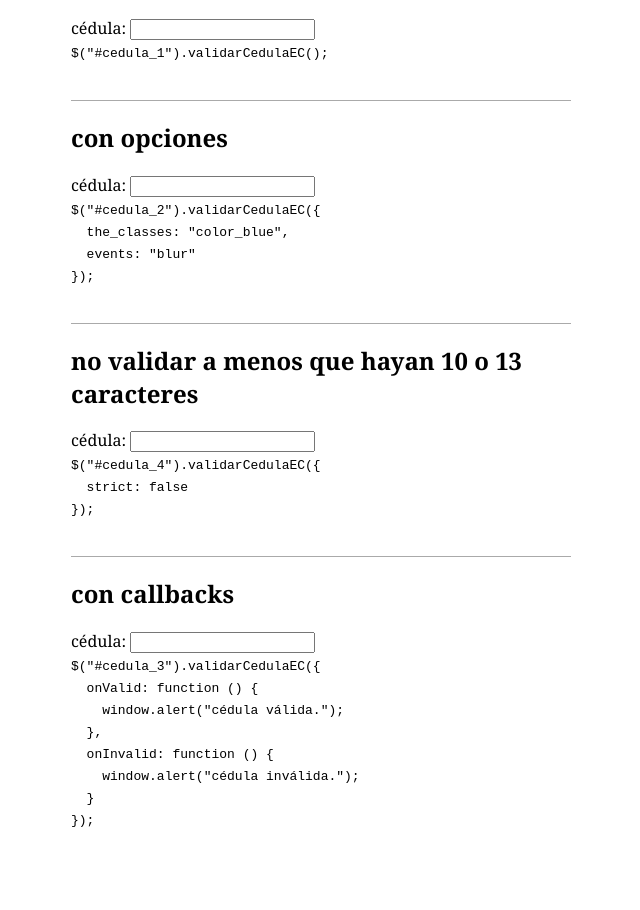
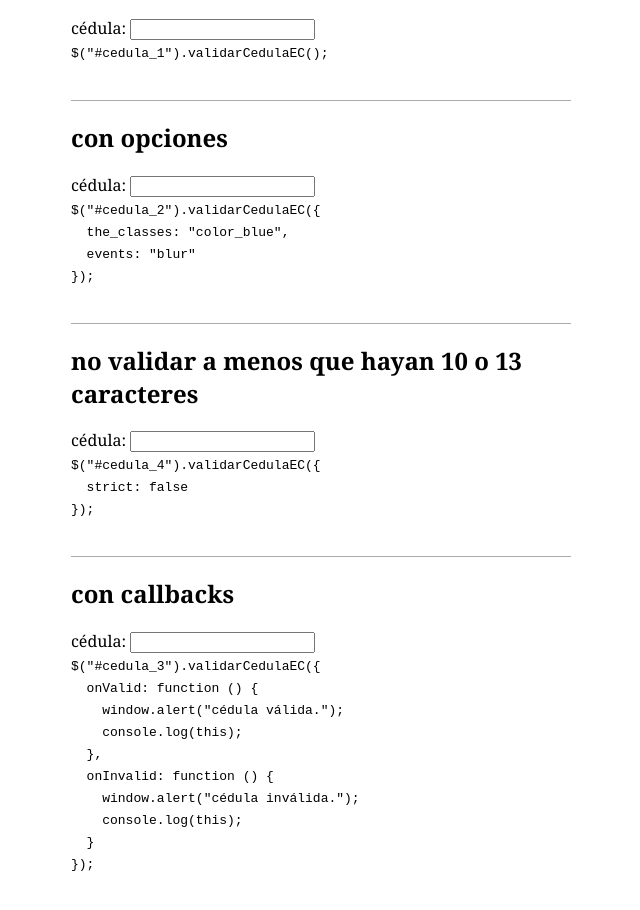
Before and after one commit to macool/jquery-ecuador-id-validator, a plain HTML site: page ejemplo.html in a window 1280 px wide. Shown: the part 146-1056 px from the top of the page, without its empty margins (319-959 px from the left). Before the commit the page ends 1021 px from the top, so only its background shows below. Drawn offline with Linux system fonts and the light colour scheme.

Commit message:
updated example in order to show object binding.

```diff
--- a/ejemplo.html
+++ b/ejemplo.html
@@ -78,9 +78,11 @@ $("#cedula_4").validarCedulaEC({
 $("#cedula_3").validarCedulaEC({
   onValid: function () {
     window.alert("cédula válida.");
+    console.log(this);
   },
   onInvalid: function () {
     window.alert("cédula inválida.");
+    console.log(this);
   }
 });
     </code>
@@ -88,9 +90,11 @@ $("#cedula_3").validarCedulaEC({
     <script type="text/javascript">
       $("#cedula_3").validarCedulaEC({
         onValid: function () {
+          console.log(this);
           window.alert("cédula válida.");
         },
         onInvalid: function () {
+          console.log(this);
           window.alert("cédula inválida.");
         }
       });
```
